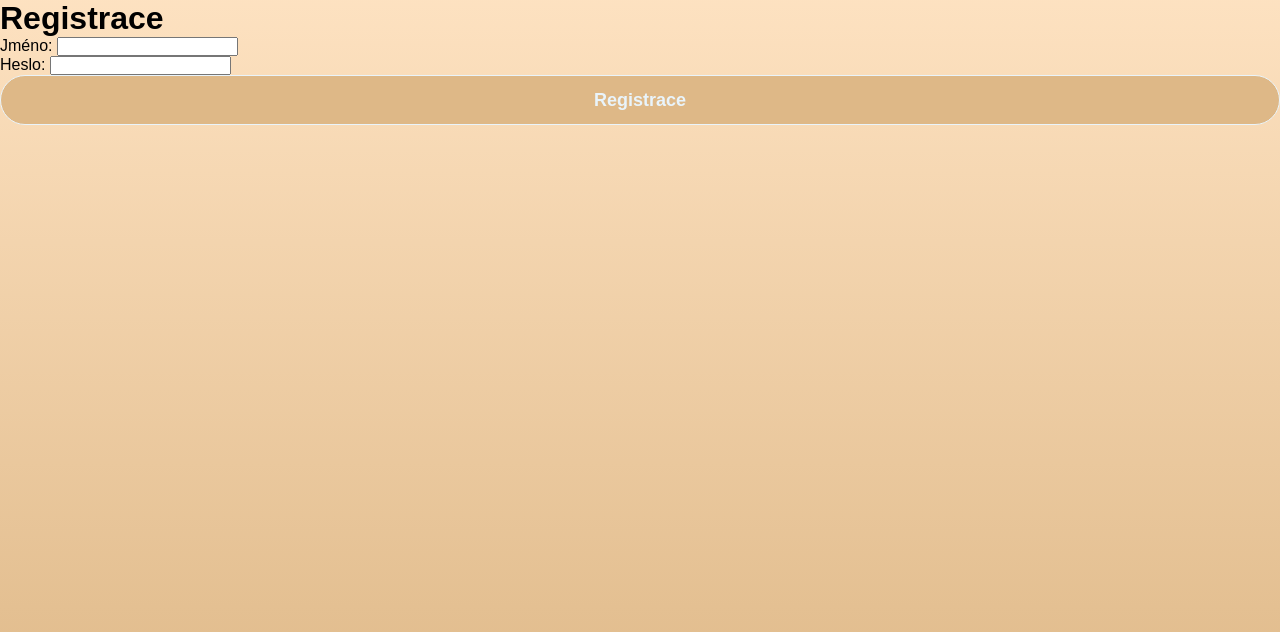
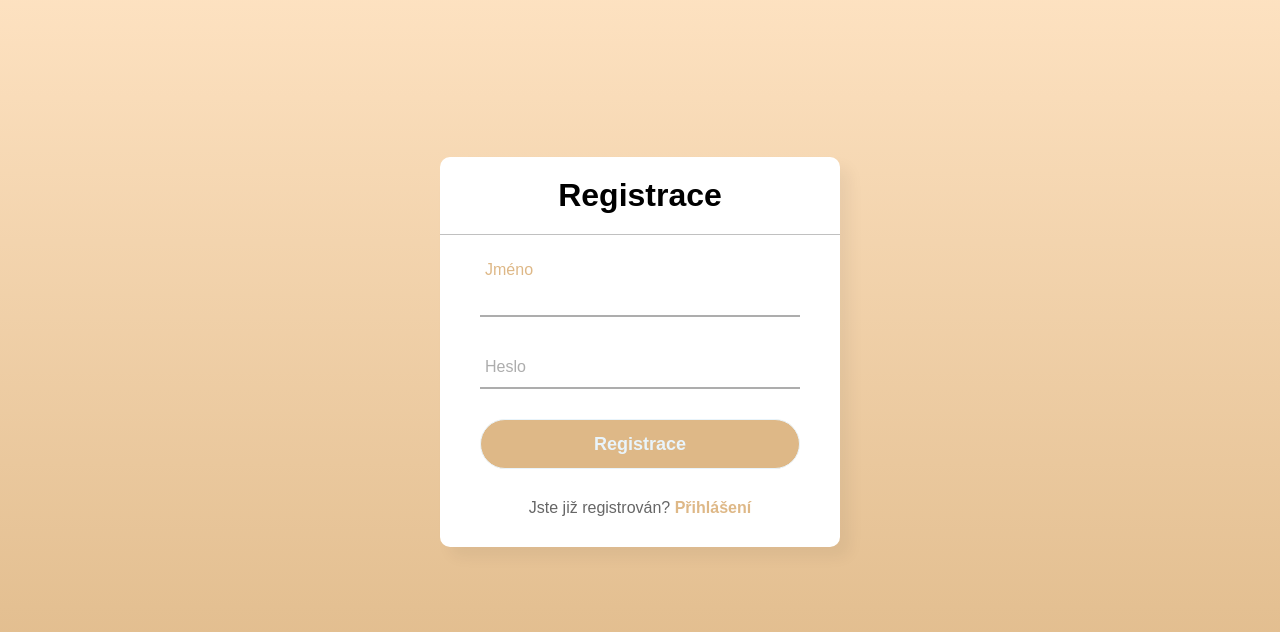
Before and after one commit to Datlik/Hledaci-pokladu, a Flask app: page /registrace in a window 1280 px wide. Shown: the part 48-680 px from the top of the page. Run offline with Flask 3, Linux system fonts and the light colour scheme.

Commit message:
Update registrace.html
zkrášlení

```diff
--- a/app/templates/registrace.html
+++ b/app/templates/registrace.html
@@ -3,12 +3,26 @@
 {% block title %}<title>Registrace</title>{% endblock %}
 
 {% block content %}
-<h1>Registrace</h1>
+<div class="center">
+    <h1>Registrace</h1>
+
     <form action="{{url_for('auth.registrace')}}" method="POST">
-        <label for="username">Jméno:</label>
-        <input type="text" id="username" name="username" required><br>
-        <label for="password">Heslo:</label>
-        <input type="password" id="password" name="password" required><br>
+        <p class="signup_error">{{error}}</p>
+
+        <div class="txt_field">
+            <input type="text" id="username" name="username" autofocus required><br>
+            <label for="username">Jméno</label>
+        </div>
+
+        <div class="txt_field">
+            <input type="password" id="password" name="password" required><br>
+            <label for="password">Heslo</label>
+        </div>
+
         <input type="submit" value="Registrace">
+
     </form>
+          <div class="login_link">
+            Jste již registrován? <a href="{{url_for('auth.prihlaseni')}}">Přihlášení</a>
+          </div>
 {% endblock %}
```
